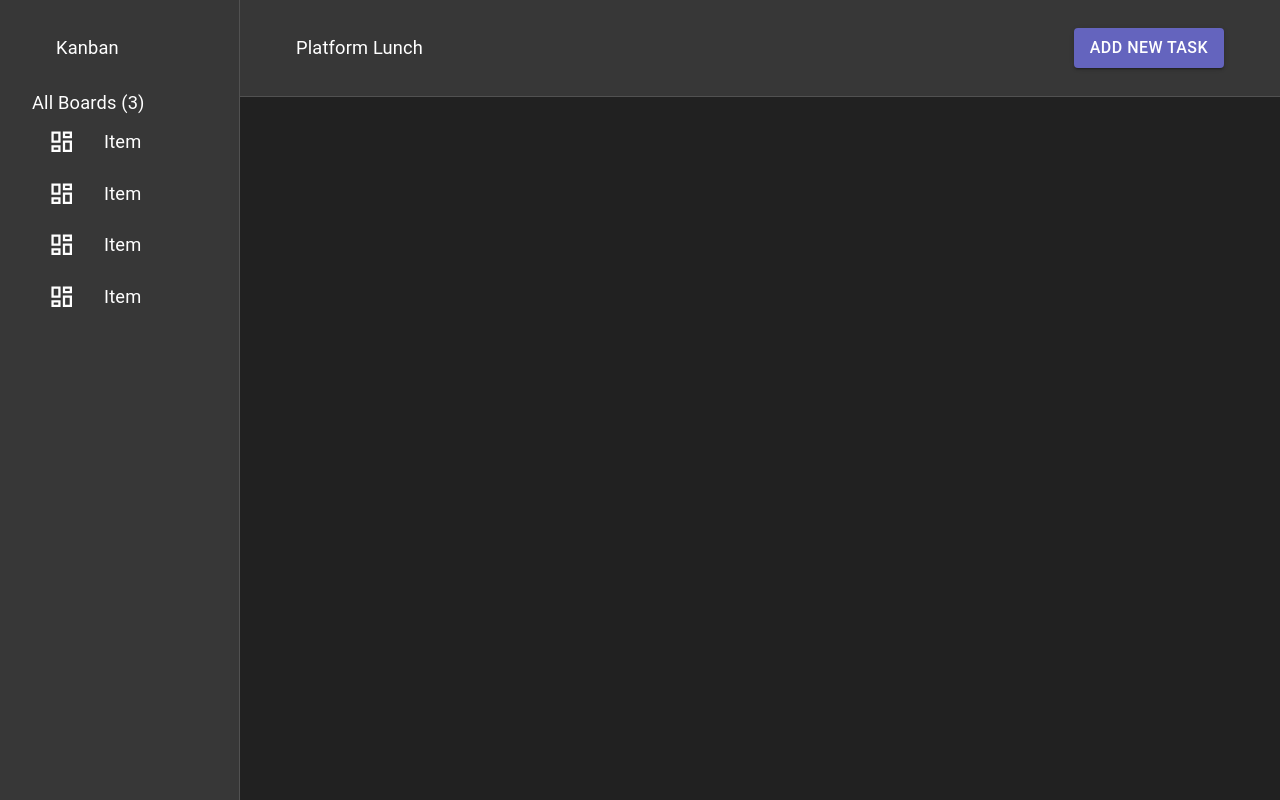
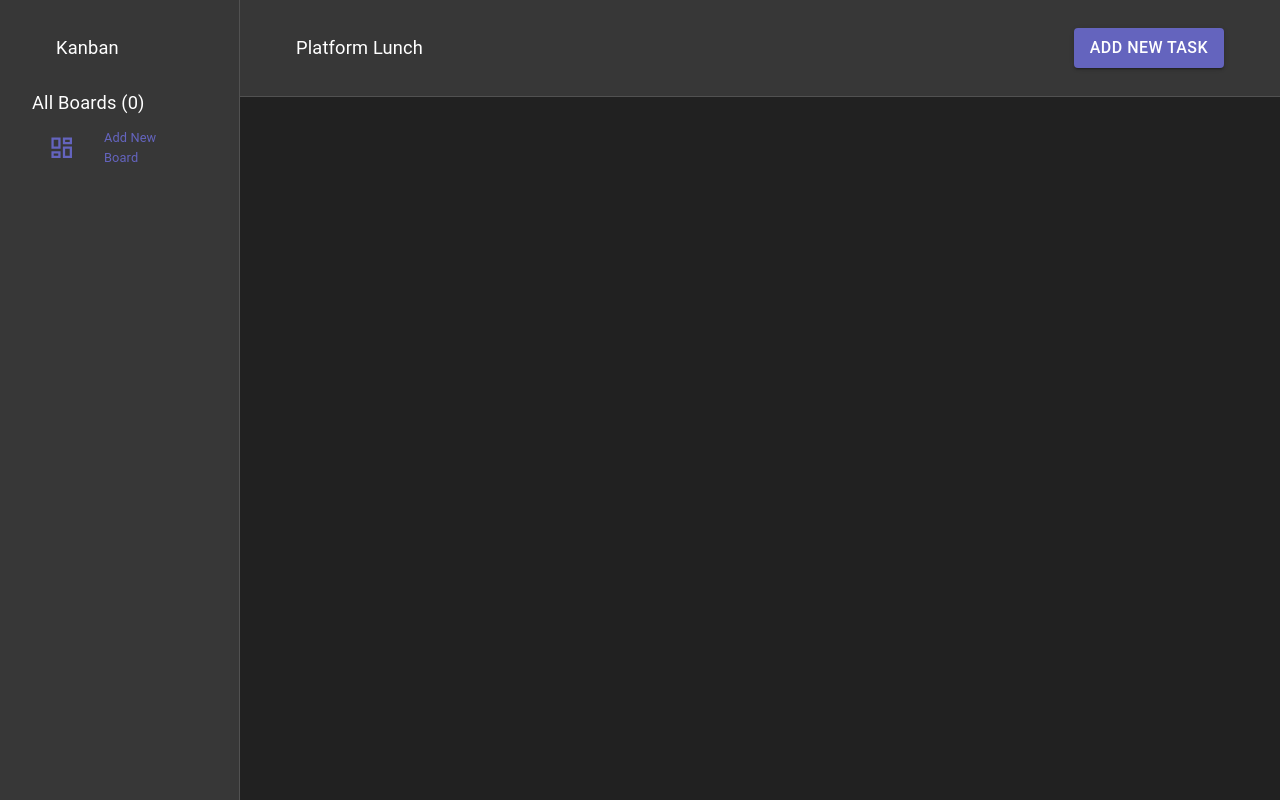
Before and after one commit to BorzooMV/kanban, a React (Vite) app: page / in a window 1280 px wide. Built offline with nearby package versions, Linux system fonts and the light colour scheme.

Commit message:
feat: update sidebar

```diff
--- /dev/null
+++ b/src/components/AddToListItem/index.tsx
@@ -0,0 +1,27 @@
+import { DashboardOutlined } from "@mui/icons-material";
+import { ListItem, ListItemIcon, ListItemText, useTheme } from "@mui/material";
+
+export function AddToListItem() {
+  const theme = useTheme();
+
+  function addBoard() {
+    console.log("open form");
+  }
+
+  return (
+    <div>
+      <ListItem onClick={addBoard}>
+        <ListItemIcon>
+          <DashboardOutlined sx={{ color: theme.palette.primary.main }} />
+        </ListItemIcon>
+        <ListItemText
+          primary="Add New Board"
+          sx={{
+            color: theme.palette.primary.main,
+            cursor: "pointer",
+          }}
+        />
+      </ListItem>
+    </div>
+  );
+}
--- a/src/components/BoardsList/index.tsx
+++ b/src/components/BoardsList/index.tsx
@@ -8,39 +8,27 @@ import {
   Typography,
 } from "@mui/material";
 import { DashboardOutlined } from "@mui/icons-material";
+import { AddToListItem } from "../AddToListItem";
 
-type ListItemType = {
-  text: string;
+import { BoardType } from "../../ts/types";
+
+import "./style.scss";
+
+type Props = {
+  boards: BoardType[];
 };
 
-const sampleList = [
-  {
-    text: "Item",
-  },
-  {
-    text: "Item",
-  },
-  {
-    text: "Item",
-  },
-  {
-    text: "Item",
-  },
-];
-
-export default function BoardsList() {
-  const [items, setItems] = useState<ListItemType[] | []>(sampleList);
-
+export default function BoardsList({ boards }: Props) {
   function ListItems() {
     return (
       <>
-        {items.map((item, index) => {
+        {boards.map((board, index) => {
           return (
             <ListItem key={index}>
               <ListItemIcon>
-                <DashboardOutlined />
+                <DashboardOutlined fontSize="small" />
               </ListItemIcon>
-              <ListItemText primary={item.text} />
+              <ListItemText primary={board.name} />
             </ListItem>
           );
         })}
@@ -50,8 +38,9 @@ export default function BoardsList() {
 
   return (
     <List>
-      <Typography>All Boards (3)</Typography>
+      <Typography>All Boards ({boards.length})</Typography>
       <ListItems />
+      <AddToListItem />
     </List>
   );
 }
--- /dev/null
+++ b/src/components/BoardsList/style.scss
@@ -0,0 +1,5 @@
+@import "../../utils/theme/global.scss";
+
+li .MuiTypography-root {
+  font-size: 0.8rem;
+}
--- a/src/components/Layout/Sidebar.tsx
+++ b/src/components/Layout/Sidebar.tsx
@@ -1,4 +1,5 @@
 import React from "react";
+import { useSelector } from "react-redux";
 
 import { SIDEBAR_WIDTH } from "../../utils/const";
 
@@ -9,9 +10,13 @@ import Typography from "@mui/material/Typography";
 import Divider from "@mui/material/Divider";
 import Drawer from "@mui/material/Drawer";
 
+import { InitialStates } from "../../ts/types";
 import "./style.scss";
 
+// FIXME: fix redux store problem to avoid importing boards from boards
 export default function Sidebar() {
+  const boards = useSelector((state: InitialStates) => state.boards.boards);
+
   return (
     <Drawer
       className="layout__sidebar"
@@ -30,7 +35,7 @@ export default function Sidebar() {
         <Typography>Kanban</Typography>
       </Toolbar>
       <Divider sx={{ opacity: 0 }} />
-      <BoardsList />
+      <BoardsList boards={boards} />
     </Drawer>
   );
 }
--- a/src/ts/types.ts
+++ b/src/ts/types.ts
@@ -15,6 +15,10 @@ export type BoardType = {
 };
 
 // Redux
+export type InitialStates = {
+  boards: BoardType[];
+};
+
 export type ReduxActionType = {
   type: string;
   payload?: any;
```
